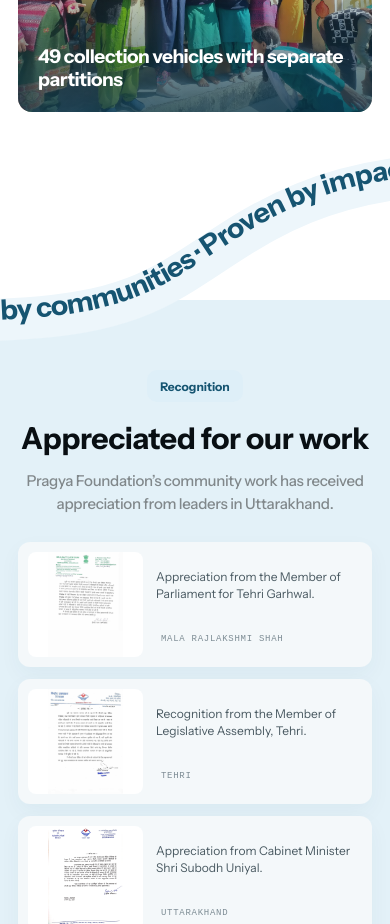
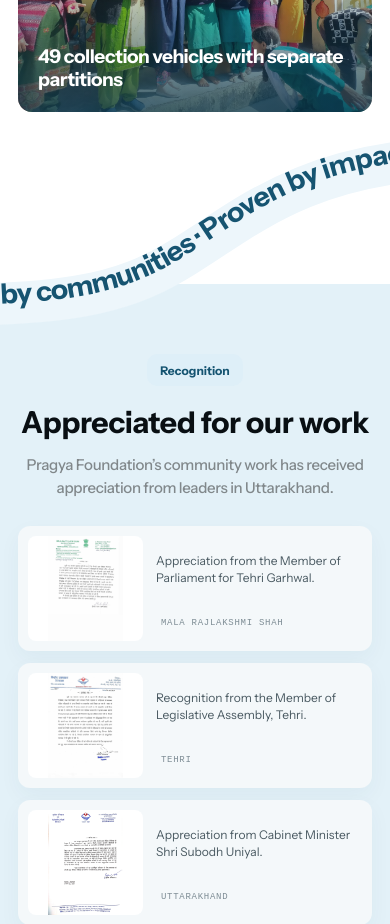
Before and after one commit to VishalVab01/pragya-foundation, a React (Vite) app: page / in a window 390 px wide. Shown: the part 6620-7544 px from the top of the page. Built offline with nearby package versions, Linux system fonts and the light colour scheme; a web font is replaced by a local one.

Commit message:
Move impact ribbon higher

```diff
--- a/src/HomePage.css
+++ b/src/HomePage.css
@@ -202,13 +202,13 @@ html body .footer.shell{width:100%;max-width:none;padding:67px max(calc((100% -
   .ah-wave-text{font-size:17px;}
 }
 
-.ah-impact-ribbon{position:relative;display:block;left:calc((100% - 100vw)/2);width:100vw;height:190px;margin:42px 0 -34px;overflow:visible;pointer-events:none}
+.ah-impact-ribbon{position:relative;display:block;left:calc((100% - 100vw)/2);width:100vw;height:190px;margin:22px 0 -34px;overflow:visible;pointer-events:none}
 .ah-impact-ribbon-mobile{display:none}
 .ah-impact-ribbon .ah-wave-band{stroke-width:70px}
 .ah-impact-ribbon .ah-wave-text{font-size:21px}
 @media(max-width:600px){
   .ah-impact-ribbon-desktop{display:none}
-  .ah-impact-ribbon-mobile{display:block;height:190px;margin:28px 0 -30px}
+  .ah-impact-ribbon-mobile{display:block;height:190px;margin:12px 0 -30px}
   .ah-impact-ribbon-mobile .ah-wave-band{stroke-width:51px}
   .ah-impact-ribbon-mobile .ah-wave-text{font-size:15px}
 }
```
